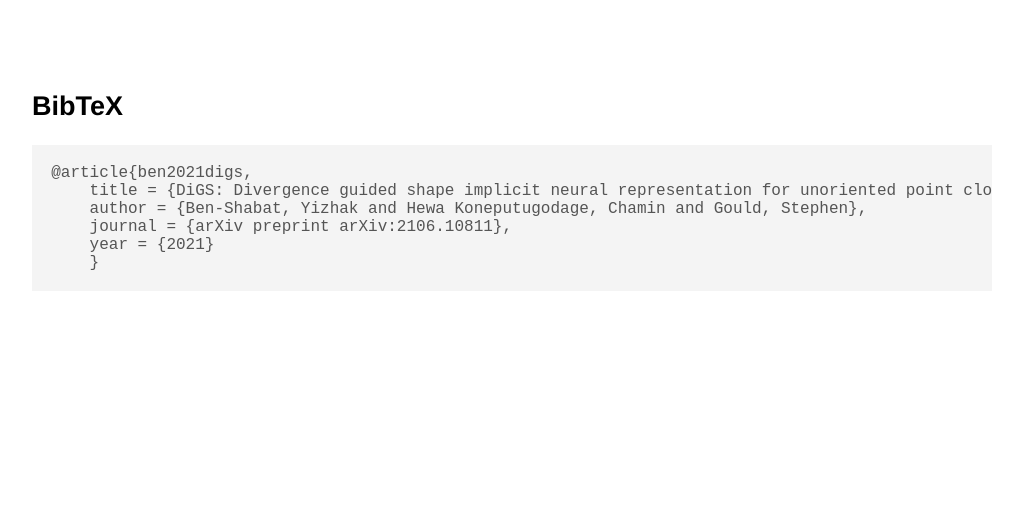
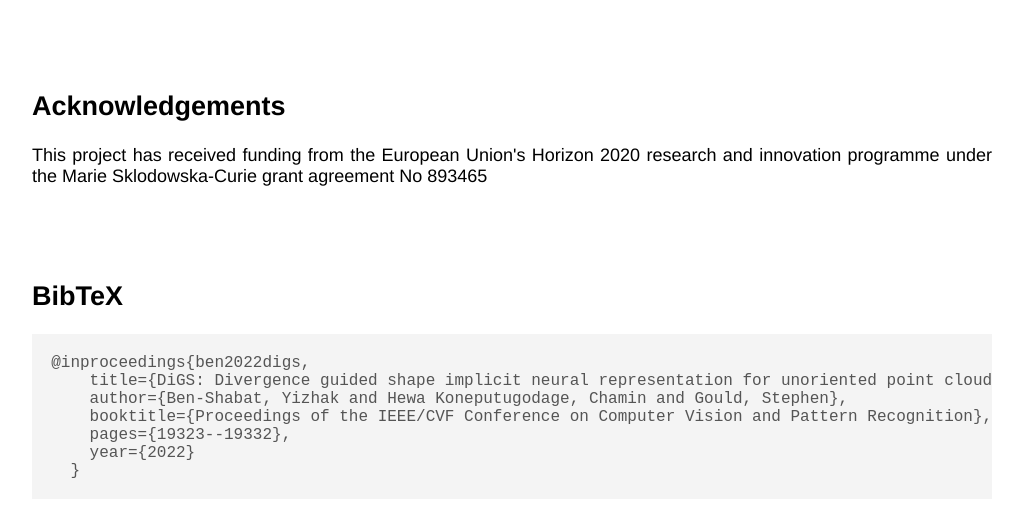
Before and after one commit to Chumbyte/DiGS-Site, a plain HTML site: page index.html in a window 1280 px wide. Shown: the part 5021-5528 px from the top of the page, without its empty margins (128-1151 px from the left). Before the commit the page ends 5320 px from the top, so only its background shows below. Drawn offline with Linux system fonts and the light colour scheme.

Commit message:
Update citations and acknowledgements

```diff
--- a/css/index.css
+++ b/css/index.css
@@ -292,6 +292,14 @@
 
 
 /*
+##### Thanks Section #####
+*/
+.thanks {
+  text-align: justify;
+  font-size: large;
+}
+
+/*
 ##### Reference Section #####
 */
 
--- a/index.html
+++ b/index.html
@@ -257,17 +257,30 @@
     </div>
 </section>
 
+<section class="thanks-section">
+    <div class="default-container">
+        <div class="thanks">
+            <h2 class="thanks-title">Acknowledgements</h2>
+            <p class="thanks-text">
+                This project has received funding from the European Union's Horizon 2020 research and innovation
+                programme under the Marie Sklodowska-Curie grant agreement No 893465
+            </p>
+        </div>
+    </div>
+</section>
+
 <section class="reference-section">
     <div class="default-container">
         <div class="ref">
             <h2 class="ref-title">BibTeX</h2>
             <div class="bibtex">
-<pre><code>@article{ben2021digs,
-    title = {DiGS: Divergence guided shape implicit neural representation for unoriented point clouds},
-    author = {Ben-Shabat, Yizhak and Hewa Koneputugodage, Chamin and Gould, Stephen},
-    journal = {arXiv preprint arXiv:2106.10811},
-    year = {2021}
-    }</code></pre>
+<pre><code>@inproceedings{ben2022digs,
+    title={DiGS: Divergence guided shape implicit neural representation for unoriented point clouds},
+    author={Ben-Shabat, Yizhak and Hewa Koneputugodage, Chamin and Gould, Stephen},
+    booktitle={Proceedings of the IEEE/CVF Conference on Computer Vision and Pattern Recognition},
+    pages={19323--19332},
+    year={2022}
+  }</code></pre>
             </div>
         </div>
     </div>
```
